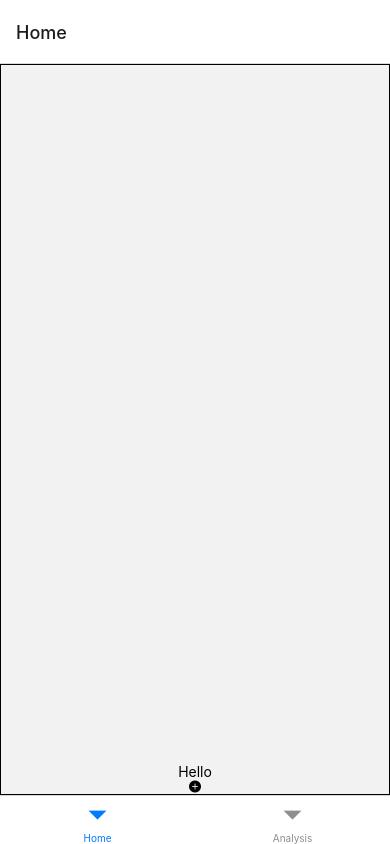
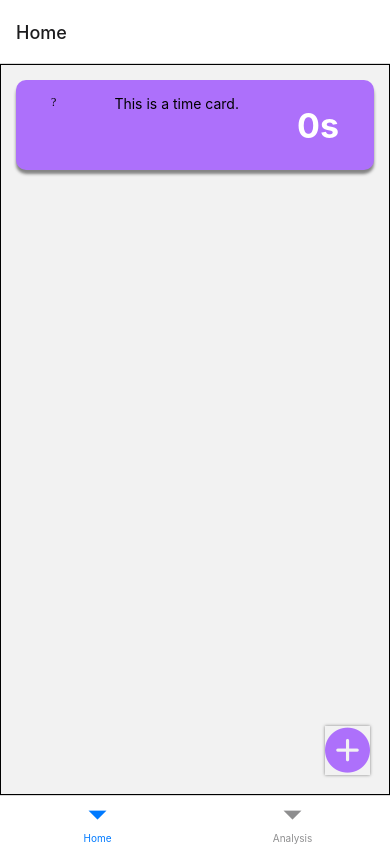
Before and after one commit to efox3987/dh_rn, a React Native app: screen /Home in a window 390 px wide. Built offline with nearby package versions, Linux system fonts and the light colour scheme.

Commit message:
home + timecard changes

```diff
--- a/package.json
+++ b/package.json
@@ -17,7 +17,8 @@
     "react-native": "0.69.4",
     "react-native-safe-area-context": "^4.3.1",
     "react-native-screens": "^3.15.0",
-    "react-native-vector-icons": "^9.2.0"
+    "react-native-vector-icons": "^9.2.0",
+    "react-redux": "^8.0.2"
   },
   "devDependencies": {
     "@babel/core": "^7.12.9",
--- a/src/components/TimeCard/TimeCard.js
+++ b/src/components/TimeCard/TimeCard.js
@@ -2,12 +2,21 @@ import React from 'react';
 
 import Timer from './Timer.view';
 import {View, Text, StyleSheet} from 'react-native';
+import Icon from 'react-native-vector-icons/AntDesign';
 
 export class TimeCard extends React.Component {
+  constructor(props) {
+    super(props);
+    this.state = {
+      title: "",
+      task: "This is a time card.",
+    }
+  }
   render() {
     return (
       <View style={styles.card}>
-        <Text>This is a time card.</Text>
+        <Icon name='holder'></Icon>
+        <Text>{this.state.task}</Text>
         <Timer style={styles.timer} running={this.props.running} />
       </View>
     );
@@ -25,6 +34,10 @@ const styles = StyleSheet.create({
     paddingVertical: 15,
     height: 90,
     borderRadius: 10,
+    shadowColor: '#171717',
+    shadowOffset: {width: 0, height: 4},
+    shadowOpacity: .5,
+    shadowRadius: 3,
   },
   smallTitle: {
     fontSize: 17,
--- a/src/components/TimeCard/Timer.view.js
+++ b/src/components/TimeCard/Timer.view.js
@@ -25,7 +25,7 @@ class Timer extends React.Component {
   start = () => {
     this.timerId = setInterval(() => {
       this.setState({time: (this.state.time += 1)});
-    }, 500);
+    }, 1000);
   };
 
   // Ugly and ungainly method of changing the time display depending on time elapsed.
--- a/src/screens/Home.js
+++ b/src/screens/Home.js
@@ -1,5 +1,5 @@
 import React from 'react';
-import {View, StyleSheet, Text, FlatList} from 'react-native';
+import {View, StyleSheet, Text, FlatList, ScrollView, TouchableOpacity, SectionList} from 'react-native';
 import {TimeCard} from '../components/TimeCard/TimeCard';
 import Icon from 'react-native-vector-icons/AntDesign';
 
@@ -7,19 +7,32 @@ class Home extends React.Component {
   constructor(props) {
     super(props);
     this.state = {
+      //reverse sort this motherjamma?
       activities: [],
     };
   }
 
+  addTask = () => {
+
+    this.setState.activities.push();
+  };
+
   render() {
     return (
-      <View style={styles.main}>
-        <FlatList>
-          <TimeCard />
-        </FlatList>
-        <Text>Hello</Text>
-        <Icon name={'pluscircle'} />
-      </View>
+      <>
+        <View style={styles.main}>
+          <ScrollView ref={ref => {this.scrollView = ref}}
+          onContentSizeChange={() => this.scrollView.scrollToEnd({animated: true})}>
+            <TimeCard/>
+          </ScrollView>
+        </View>
+
+        <View style={styles.plusView}>
+          <TouchableOpacity>
+            <Icon style={styles.plus} name={'pluscircle'} size={45} onPress={this.addTask}/>
+          </TouchableOpacity>
+        </View>
+      </>
     );
   }
 }
@@ -28,11 +41,26 @@ const styles = StyleSheet.create({
   main: {
     flex: 1,
     flexDirection: 'column',
-    alignItems: 'center',
     justifyContent: 'center',
     borderColor: 'black',
     borderWidth: 1,
   },
+  plusView: {
+    color: '#FFF',
+    position: 'absolute',
+    right: 0,
+    bottom: 0,
+    marginRight: 20,
+    marginBottom: 20,
+  },
+  plus: {
+    //This shadow needs work idk how to get it just on the outside of the icon...
+    color: "#AD70FB",
+    shadowColor: '#171717',
+    shadowOffset: {width: 0, height: 0},
+    shadowOpacity: .5,
+    shadowRadius: 3,
+  }
 });
 
 export default Home;
```
Also changed, not shown: 3 other files (tests, documents, lock files or other folders).
